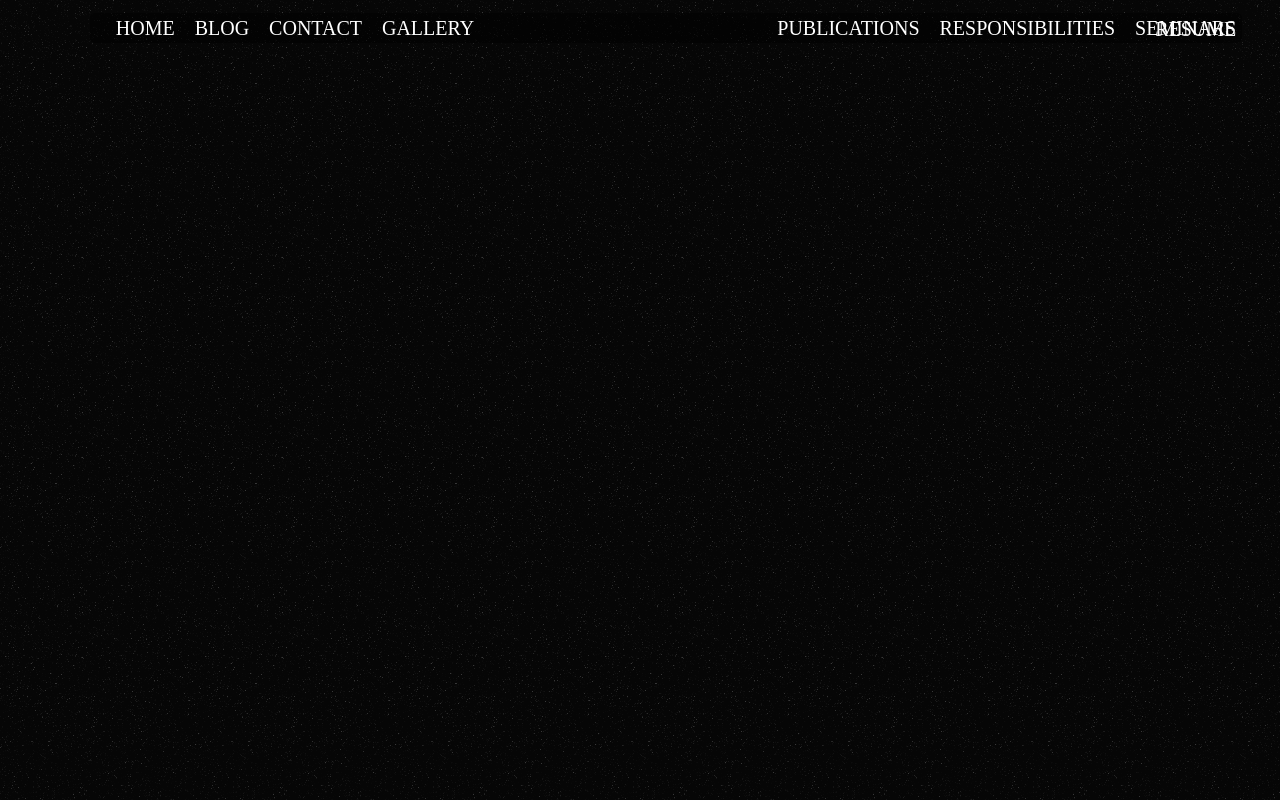
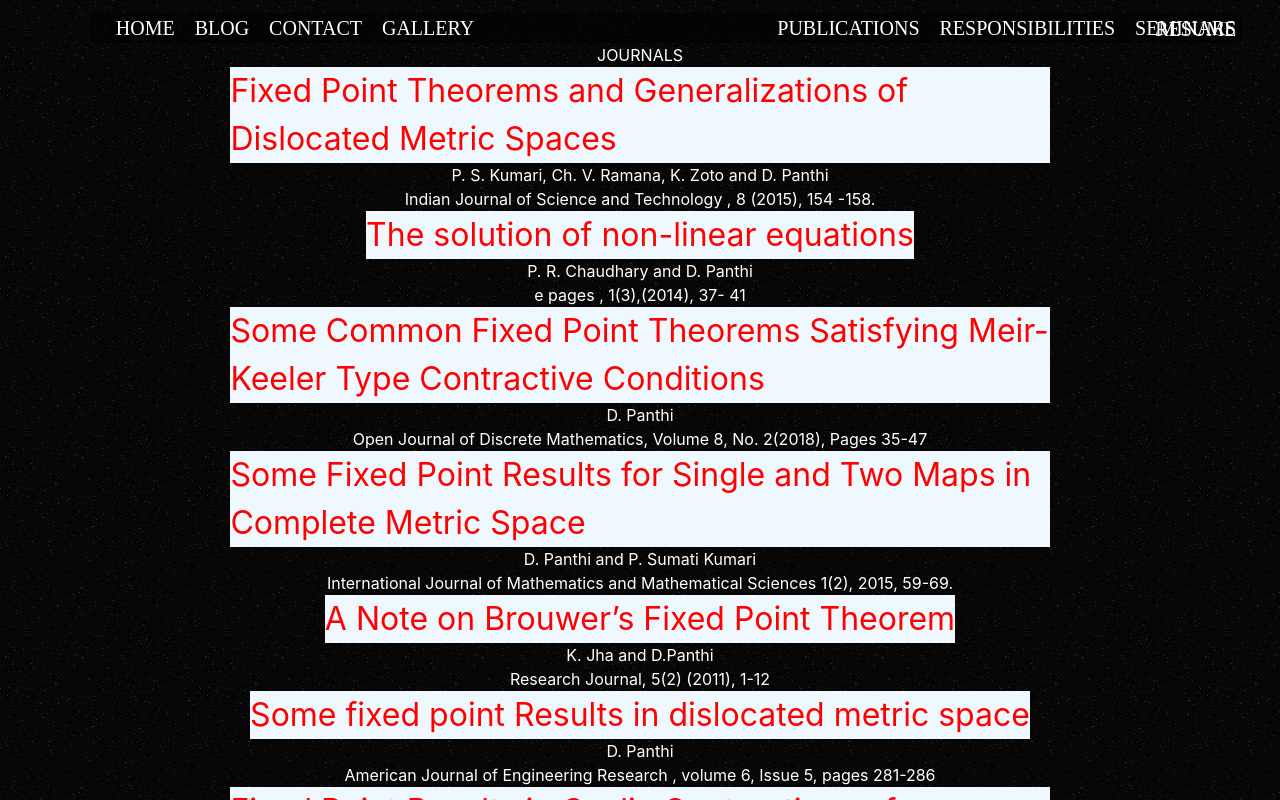
Before and after one commit to ghimireaacs/resumeDineshPanthi, a React (Create React App) app: page /publication in a window 1280 px wide. Shown: the top 800 px of the page. Built offline with nearby package versions, Linux system fonts and the light colour scheme.

Commit message:
routing modifications

```diff
--- a/src/Imports.js
+++ b/src/Imports.js
@@ -1,7 +1,7 @@
 import Academics from "./components/Home/Academic";
 import Education from "./components/Home/Education";
 import Honors from "./components/Home/Honor";
-import Publication from "./components/Publications/Publication";
+import Publication from "./pages/Publication";
 import Conference from "./components/Publications/Conference";
 import Responsibilities from "./components/Publications/Responsibilities";
 import Students from "./components/Publications/Students";
--- a/src/components/Layout/Layout.js
+++ b/src/components/Layout/Layout.js
@@ -3,6 +3,7 @@ import { Link, Route, Routes } from "react-router-dom";
 import "./Layout.css";
 import { Blog } from "../../pages/Blog";
 import { Home } from "../../pages/Home";
+import Journals from "../../pages/Publication";
 // import logo from './logo.svg';
 
 const Navbar = () => {
@@ -37,7 +38,7 @@ const Navbar = () => {
           <div class="navbar-menu-right">
             <ul class="nav-top-right">
               <li>
-                <Link to="/" class="home-nav">
+                <Link to="/publication" class="home-nav">
                   PUBLICATIONS
                 </Link>
               </li>
@@ -63,6 +64,7 @@ const Navbar = () => {
       <Routes>
         <Route path="/" element={<Home />} />
         <Route path="/blog" element={<Blog />} />
+        <Route path="/publication" element={<Journals />} />
       </Routes>
     </>
   );
--- a/src/components/Publications/publication.css
+++ b/src/components/Publications/publication.css
@@ -0,0 +1,15 @@
+.journal{
+    width: 80%;
+    height: 80%;
+    display: flex;
+    flex-direction: column;
+    margin: auto;
+    /* background-color: red; */
+    align-items: center;
+
+}
+.journal-title{
+    color: red;
+    font-size: 32px;
+    background-color: aliceblue;
+}
--- a/src/components/Publications/Publication.js
+++ b/src/pages/Publication.js
@@ -1,21 +1,20 @@
-import { journalsData } from "./publicationData";
-import "./publication.css";
+import { journalsData } from "../components/Publications/publicationData";
+import "./../components/Publications/publication.css";
 
 const Journals = () => {
   const journals = journalsData();
 
   return (
     <div className="journal">
-      <h2>journals</h2>
+      <h2>JOURNALS</h2>
       {journals.map((journal) => (
         <div key={journal.id} className="journal">
           <p className="journal-year" href={journal.url}>
             {journal.year}
           </p>
-          <p className="journal-title">{journal.title}</p>
-          <p className="journal-type">{journal.type}</p>
-          <p className="journal-authors">{journal.authors}</p>
-          <p className="journal-citation">{journal.citation}</p>
+          <p className="journal-title">{journal.Title}</p>
+          <p className="journal-authors">{journal.Authors}</p>
+          <p className="journal-citation">{journal.Citation}</p>
           {/* <p className="journal-url">{journal.url}</p> */}
         </div>
       ))}
```
Also changed, not shown: src/pages/Contact.js (added), src/pages/Gallery.js (added), src/pages/Responsibilities.js (added), src/pages/Seminars.js (added).
